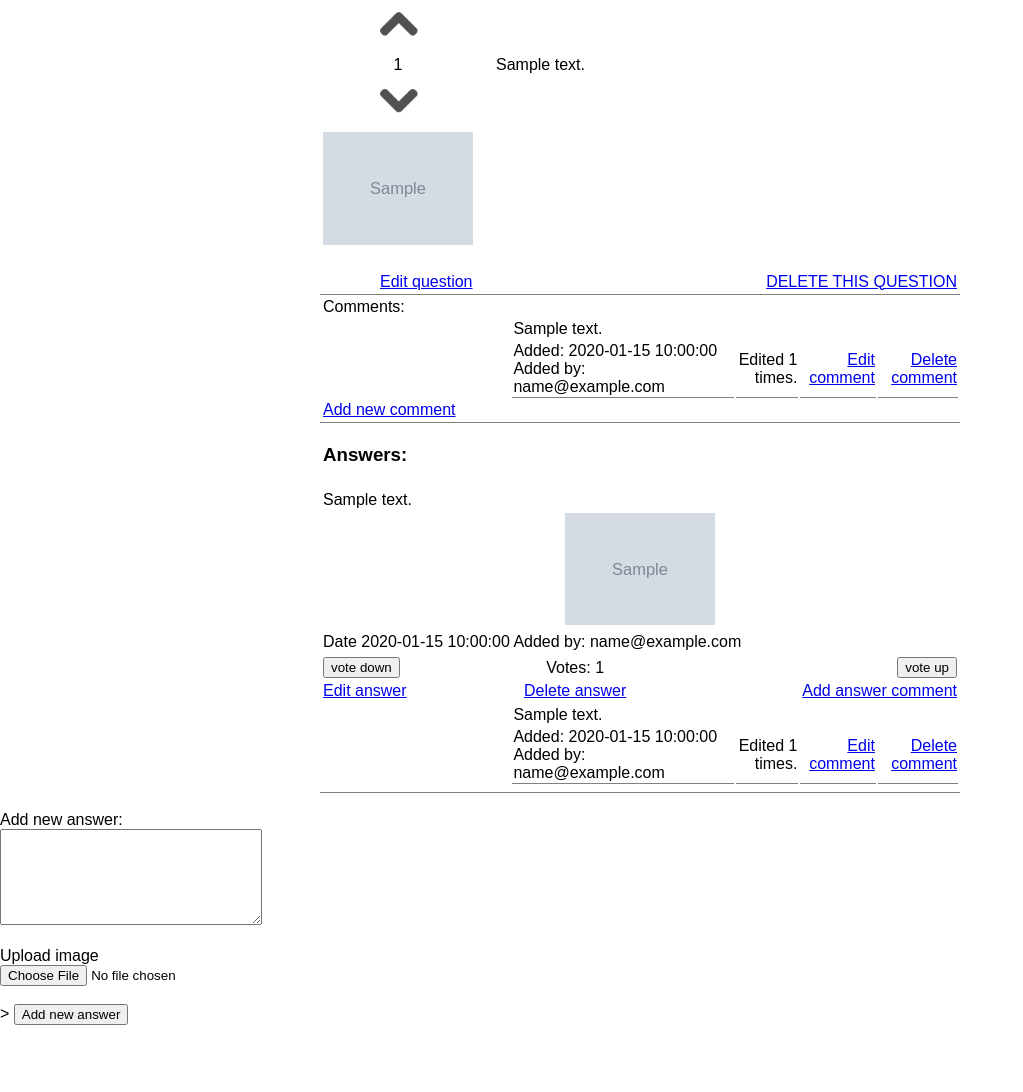
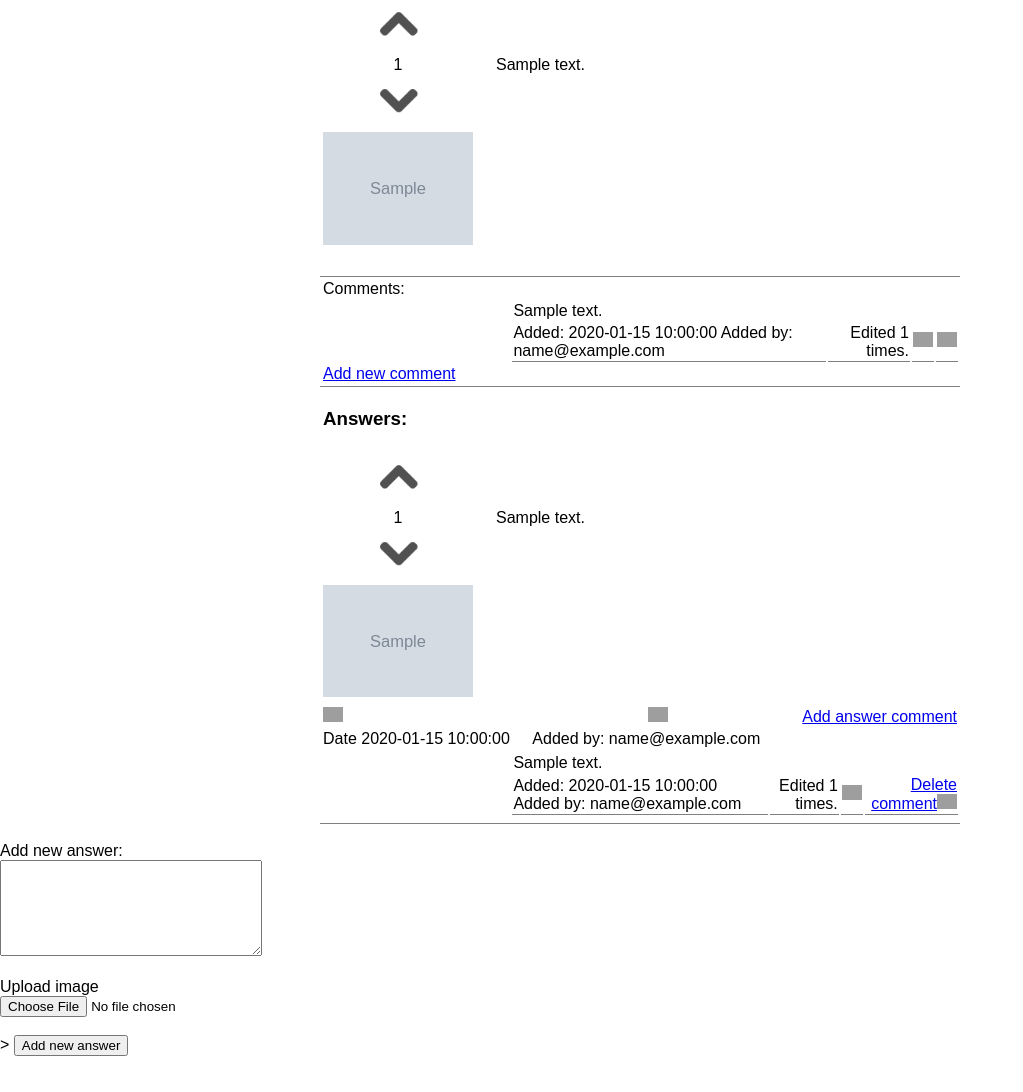
Before and after one commit to CodecoolGlobal/ask-mate-3-python-Cseplonorbert, a Flask app: template templates/question.html in a window 1280 px wide. Shown: the part 194-1286 px from the top of the page, without its empty margins (0-1023 px from the left). Before the commit the page ends 1219 px from the top, so only its background shows below. Run offline with Flask 2, Linux system fonts and the light colour scheme; the template is opened without the code that fills it: most values are stand-ins (such as "Sample title", 1, 10 or a date in 2020); grey boxes marked "Sample" are stand-in pictures; grey boxes are pictures that could not be loaded.

Commit message:
feat: edit and delete links replace with icons

```diff
--- a/templates/question.html
+++ b/templates/question.html
@@ -39,8 +39,12 @@
     <br>
     <table class="table4">
         <tr>
-            <td class="td-center"><a href="{{ url_for('edit_question', question_id=question['id']) }}">Edit question</a></td>
-            <td class="td-right"><a href="{{ url_for('delete_question', question_id=question['id']) }}">DELETE THIS QUESTION</a></td>
+            <td class="td-right">
+                {% if session['user_id'] == question['user_id'] %}
+                    <a href="{{ url_for('edit_question', question_id=question['id']) }}"><img src="{{ url_for('static', filename='images/edit.png') }}" alt="Edit question" style="width: 20px;"></a>
+                <a href="{{ url_for('delete_question', question_id=question['id']) }}"><img src="{{ url_for('static', filename='images/trash.png') }}" alt="Delete question" style="width: 20px;"></a>
+                {% endif %}
+            </td>
         </tr>
     </table>
     <table class="table5">
@@ -57,8 +61,8 @@
                         <td class="td-tab"></td>
                         <td class="td-comment">Added: {{ comment["submission_time"] }} Added by: {{ comment['email'] }}</td>
                         <td class="td-right-bottom-border">Edited {{ comment["edited_count"] }} times.</td>
-                        <td class="td-right-bottom-border"><a href="{{ url_for('edit_comment', comment_id=comment['id'], question_id=question['id']) }}"> Edit comment</a></td>
-                        <td class="td-right-bottom-border"><a href="{{ url_for('delete_comment', comment_id=comment['id'], question_id=question['id']) }}">Delete comment</a></td>
+                        <td class="td-right-bottom-border"><a href="{{ url_for('edit_comment', comment_id=comment['id'], question_id=question['id']) }}"><img src="{{ url_for('static', filename='images/edit.png') }}" alt="Edit comment" style="width: 20px;"></a></td>
+                        <td class="td-right-bottom-border"><a href="{{ url_for('delete_comment', comment_id=comment['id'], question_id=question['id']) }}"><img src="{{ url_for('static', filename='images/trash.png') }}" alt="Delete comment" style="width: 20px;"></a></td>
                     </tr>
                 {% endif %}
         {% endfor %}
@@ -75,36 +79,29 @@
     </table>
     {% for answer in answers %}
         <table class="table3">
-        <tr>
-                <td>{{ answer["message"] }}</td>
+            <tr>
+                <td class="td-center">
+                    <a href="{{ url_for("answer_vote_up", answer_id=answer["id"], question_id=question['id']) }}"><img src="{{ url_for('static', filename='images/upp_arrow.png') }}" alt="Vote up" style="width: 50px"></a><br>
+                    {{ answer["vote_number"] }}<br>
+                    <a href="{{ url_for("answer_vote_down", answer_id=answer["id"], question_id=question['id']) }}"><img src="{{ url_for('static', filename='images/down_arrow.png') }}" alt="Vote down" style="width: 50px"></a>
+                </td>
+                <td class="td_question_message">{{ answer["message"] }}</td>
             </tr>
             {% if answer["image"] %}
                 <tr>
                     <td class="td-center"><img src="{{ url_for('static', filename=answer['image']) }}" alt="{{ answer['image'] }}" style='width: 150px'></td>
                 </tr>
             {% endif %}
-            <tr>
-                <td>Date {{ answer["submission_time"] }} Added by: {{ answer['email'] }}</td>
-            </tr>
         </table>
         <table class="table3">
             <tr>
-                <td>
-                     <form action='{{ url_for("answer_vote_down", answer_id=answer["id"], question_id=question['id']) }}' method = 'GET' >
-                        <button type="submit"> vote down </button>
-                    </form>
-                </td>
-                <td class="td-center">Votes: {{ answer["vote_number"] }}</td>
-                <td class="td-right">
-                    <form action='{{ url_for("answer_vote_up", answer_id=answer["id"], question_id=question['id']) }}' method = 'GET' >
-                        <button type="submit"> vote up </button>
-                    </form>
-                </td>
+                <td><a href="{{ url_for('edit_answer', answer_id=answer['id'], question_id=question['id']) }}"><img src="{{ url_for('static', filename='images/edit.png') }}" alt="Edit answer" style="width: 20px;"></a></td>
+                <td class="td-center"><a href="{{ url_for('delete_answer', answer_id=answer['id'], question_id=answer['question_id']) }}"><img src="{{ url_for('static', filename='images/trash.png') }}" alt="Delete answer" style="width: 20px;"></a></td>
+                <td class="td-right"><a href="{{ url_for('add_answer_comment', answer_id=answer['id'], question_id=question['id']) }}">Add answer comment</a></td>
             </tr>
             <tr>
-                <td><a href="{{ url_for('edit_answer', answer_id=answer['id'], question_id=question['id']) }}">Edit answer</a></td>
-                <td class="td-center"><a href="{{ url_for('delete_answer', answer_id=answer['id'], question_id=answer['question_id']) }}">Delete answer</a></td>
-                <td class="td-right"><a href="{{ url_for('add_answer_comment', answer_id=answer['id'], question_id=question['id']) }}">Add answer comment</a></td>
+                <td>Date {{ answer["submission_time"] }}</td>
+                <td>Added by: {{ answer['email'] }}</td>
             </tr>
         </table>
 
@@ -119,8 +116,8 @@
                             <td class="td-tab"></td>
                             <td class="td-comment">Added: {{ comment["submission_time"] }} Added by: {{ comment['email'] }}</td>
                             <td class="td-right-bottom-border">Edited {{ comment["edited_count"] }} times.</td>
-                            <td class="td-right-bottom-border"><a href="{{ url_for('edit_comment', comment_id=comment['id'], question_id=question['id']) }}"> Edit comment</a></td>
-                            <td class="td-right-bottom-border"><a href="{{ url_for('delete_comment', comment_id=comment['id'], question_id=question['id']) }}">Delete comment</a></td>
+                            <td class="td-right-bottom-border"><a href="{{ url_for('edit_comment', comment_id=comment['id'], question_id=question['id']) }}"><img src="{{ url_for('static', filename='images/edit.png') }}" alt="Edit comment" style="width: 20px;"></a></td>
+                            <td class="td-right-bottom-border"><a href="{{ url_for('delete_comment', comment_id=comment['id'], question_id=question['id']) }}">Delete comment</a><img src="{{ url_for('static', filename='images/trash.png') }}" alt="Delete comment" style="width: 20px;"></td>
                         </tr>
                     {% endif %}
             </table>
```
